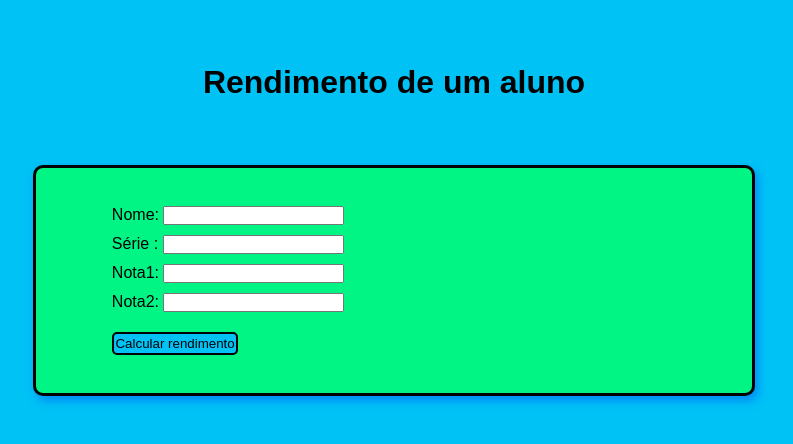
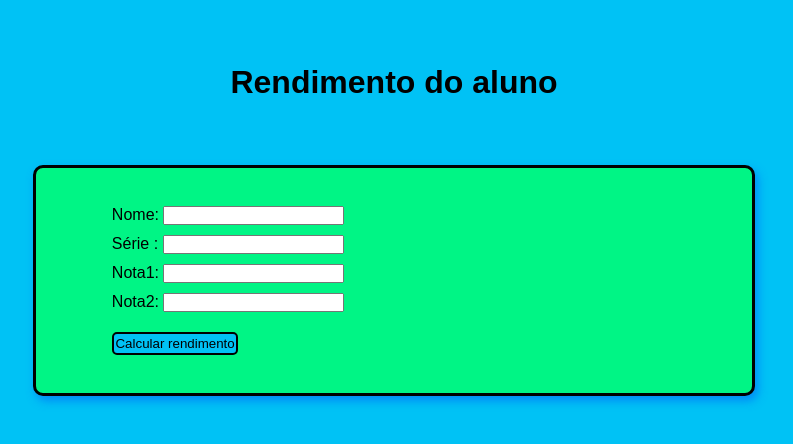
Before and after one commit to Jgabrix/rendimento_aluno, a plain HTML site: page index.html in a window 1280 px wide. Shown: the whole page, without its empty margins (246-1039 px from the left). Drawn offline with Linux system fonts and the light colour scheme.

Commit message:
alterando titulo

```diff
--- a/index.html
+++ b/index.html
@@ -7,7 +7,7 @@
     <link rel="stylesheet" href="style.css">
 </head>
 <body>
-    <h1 class="apresentacao__titulo">Rendimento de um aluno</h1>
+    <h1 class="apresentacao__titulo">Rendimento do aluno</h1>
     <main class="apresentacao">
         <section class="apresentacao__titulo__sessao">
             <div class="apresentacao__titulo__sessao__div">
```
